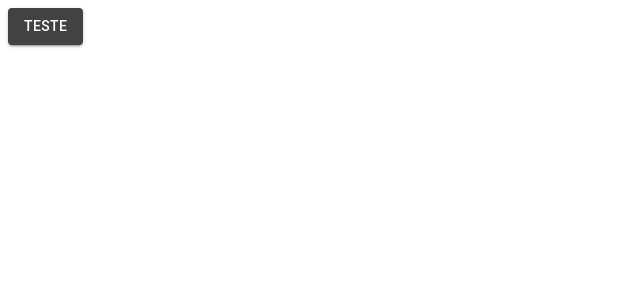
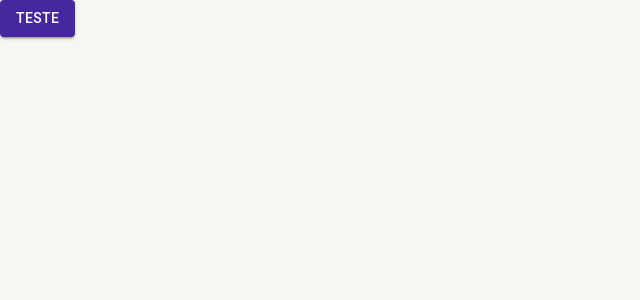
Before and after one commit to GabrielDOSilva/frontend, a React (Create React App) app: page /pagina-inicial in a window 1280 px wide. Shown: the top 300 px of the page, without its empty margins (0-640 px from the left). Built offline with nearby package versions, Linux system fonts and the light colour scheme.

Commit message:
feat: added light|dark theam.

```diff
--- a/public/index.html
+++ b/public/index.html
@@ -12,7 +12,7 @@
     <link rel="apple-touch-icon" href="%PUBLIC_URL%/logo192.png" />
     <title>SOS</title>
   </head>
-  <body>
+  <body style="margin: 0; padding: 0;">
     <noscript>You need to enable JavaScript to run this app.</noscript>
     <div id="root"></div>
   </body>
--- a/src/routes/index.tsx
+++ b/src/routes/index.tsx
@@ -1,11 +1,13 @@
 import { Button } from '@mui/material';
 import { Routes, Route, Navigate } from 'react-router-dom';
+import { useAppContext } from '../shared/contexts';
 
 export const AppRouts = () => {
+    const { toggleTheme } = useAppContext();
 
     return (
         <Routes>
-            <Route path='/pagina-inicial' element={<Button variant='contained' color='primary'>Teste</Button>}/>
+            <Route path='/pagina-inicial' element={<Button variant='contained' color='primary' onClick={toggleTheme}>Teste</Button>}/>
             <Route path='*' element={<Navigate to="/pagina-inicial"/>}/>
         </Routes>
 
--- a/src/shared/contexts/ThemeContext.tsx
+++ b/src/shared/contexts/ThemeContext.tsx
@@ -1 +1,44 @@
-export {}
+import React, { createContext, useCallback, useContext, useMemo, useState } from "react";
+import { darkTheme, lightTheme } from "../thems";
+import { Box, ThemeProvider } from '@mui/material'
+
+
+interface IThemeContexData {
+    themeName: 'light' | 'dark';
+    toggleTheme: () => void;
+}
+
+interface IThemeProviderProps {
+    children: React.ReactNode
+}
+
+const ThemeContext = createContext({} as IThemeContexData);
+
+export const useAppContext = () => {
+    return useContext(ThemeContext)
+}
+
+export const AppThemeProvider: React.FC<IThemeProviderProps> = ({ children }) => {
+    const [themeName, setThemeName] = useState<'light' | 'dark'>('light');
+    const toggleTheme = useCallback(() => {
+        setThemeName(oldThemeName => oldThemeName === 'light' ? 'dark' : 'light')
+    }, []);
+
+    const theme = useMemo(() => {
+        if (themeName === 'light') return lightTheme;
+        return darkTheme;
+    }, [themeName]);
+    const themeContextValue: IThemeContexData = {
+        themeName,
+        toggleTheme,
+    };
+    return (
+        <ThemeContext.Provider value={themeContextValue}>
+            <ThemeProvider theme={theme}>
+                <Box width='100vw' height='100vh' bgcolor={theme.palette.background.default}>
+                    {children}
+                </Box>
+            </ThemeProvider>
+        </ThemeContext.Provider>
+    )
+}
--- a/src/shared/contexts/index.ts
+++ b/src/shared/contexts/index.ts
@@ -1 +1 @@
-export {};
+export * from './ThemeContext';
--- a/src/shared/thems/Dark.ts
+++ b/src/shared/thems/Dark.ts
@@ -19,8 +19,8 @@ export const darkTheme = createTheme ({
             contrastText: '#ffffff',
         },
         background: {
-            paper: '##78909c',
-            default: '202124',
+            paper: blueGrey[800],
+            default: blueGrey[900],
         }
       },
 });
```
Also changed, not shown: src/App.tsx (+3 -4 lines).
